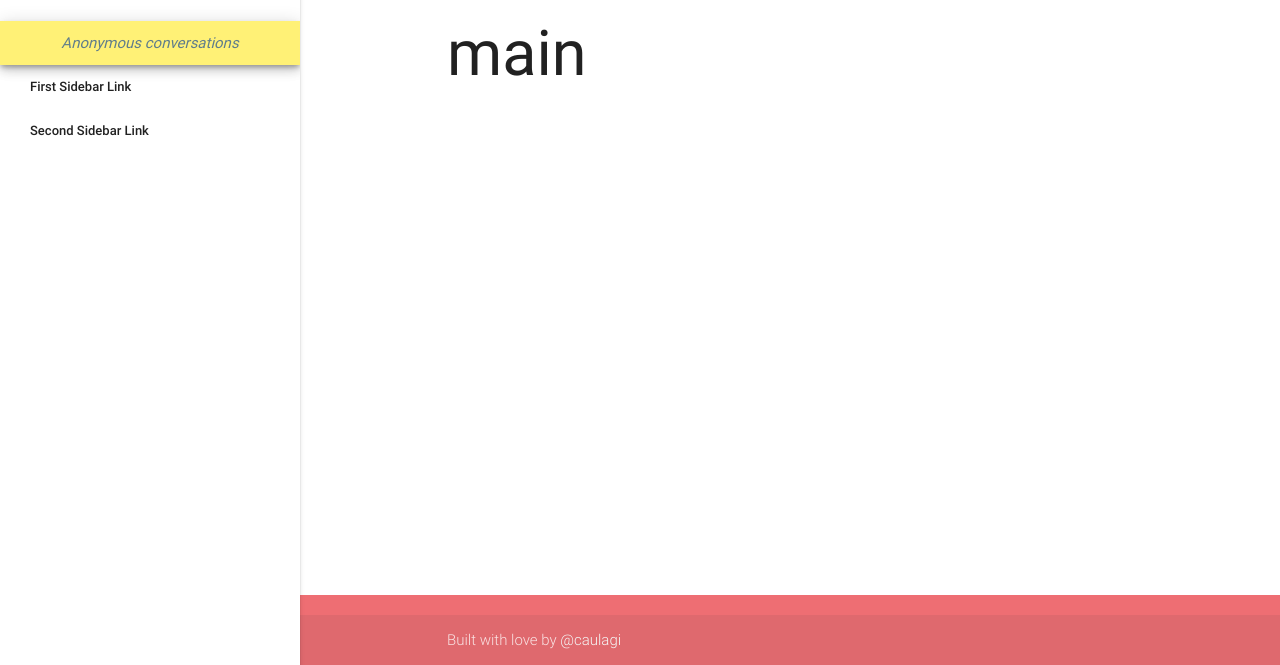
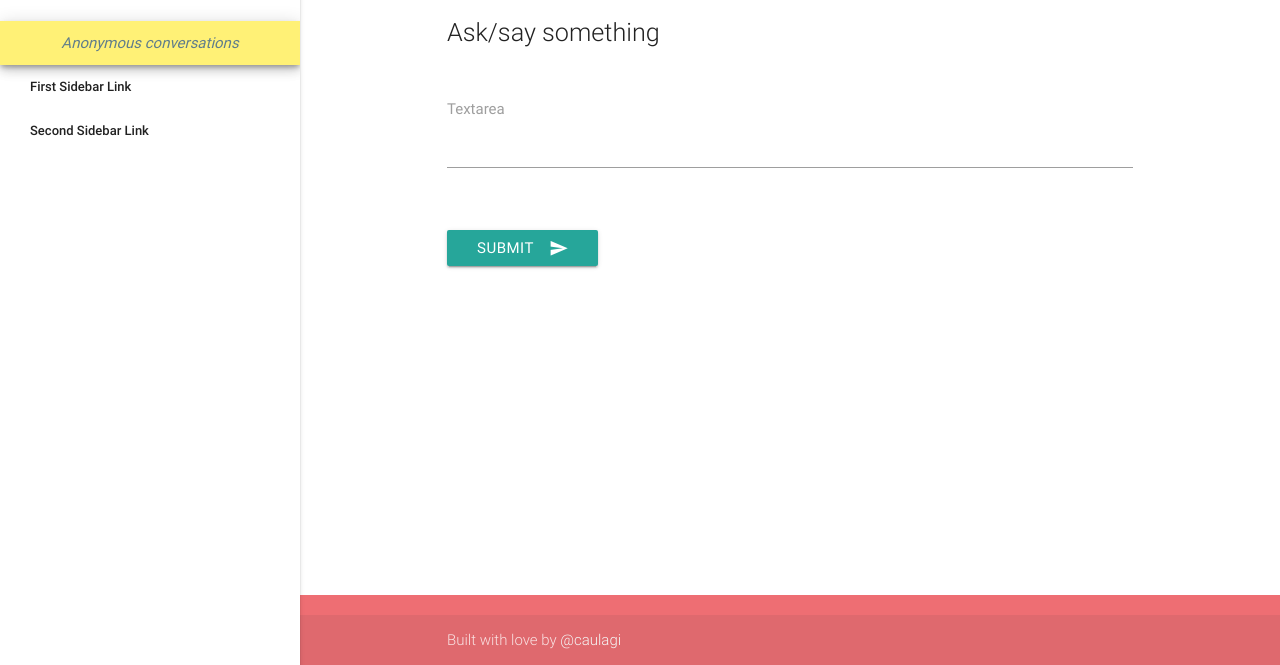
Before and after one commit to bakaprashna/bakaprashna.github.io, a plain HTML site: page index.html in a window 1280 px wide. Shown: the part 135-800 px from the top of the page. Drawn offline with nearby package versions, Linux system fonts and the light colour scheme.

Commit message:
Add a simple form

```diff
--- a/index.html
+++ b/index.html
@@ -33,7 +33,27 @@
 
     <main>
       <div class="container">
-        <h1>main</h1>
+        <h1 class="flow-text">Ask/say something</h1>
+        <div class="row">
+          <form class="col s12" method="POST" action="/new">
+            <div class="row">
+              <div class="input-field col s12">
+                <textarea id="textarea1" class="materialize-textarea"></textarea>
+                <label for="textarea1">Textarea</label>
+              </div>
+            </div>
+
+            <div class="g-recaptcha" data-sitekey="6LcJJBQUAAAAAMAGDf5cDXq-SE2IcF2jTTfYI3yR"></div>
+
+            <div class="row">
+              <div class="input-field col s12">
+                <button class="btn waves-effect waves-light" type="submit" name="action">
+                  Submit <i class="material-icons right">send</i>
+                </button>
+              </div>
+            </div>
+          </form>
+        </div>
       </div>
     </main>
 
@@ -46,8 +66,9 @@
       </div>
     </footer>
 
-    <script type="text/javascript" src="https://code.jquery.com/jquery-2.1.1.min.js"></script>
+    <script src="https://code.jquery.com/jquery-2.1.1.min.js"></script>
     <script src="https://cdnjs.cloudflare.com/ajax/libs/materialize/0.98.0/js/materialize.min.js"></script>
+    <script src='https://www.google.com/recaptcha/api.js'></script>
     <script>
       $('.button-collapse').sideNav({'edge': 'left'});
     </script>
```
